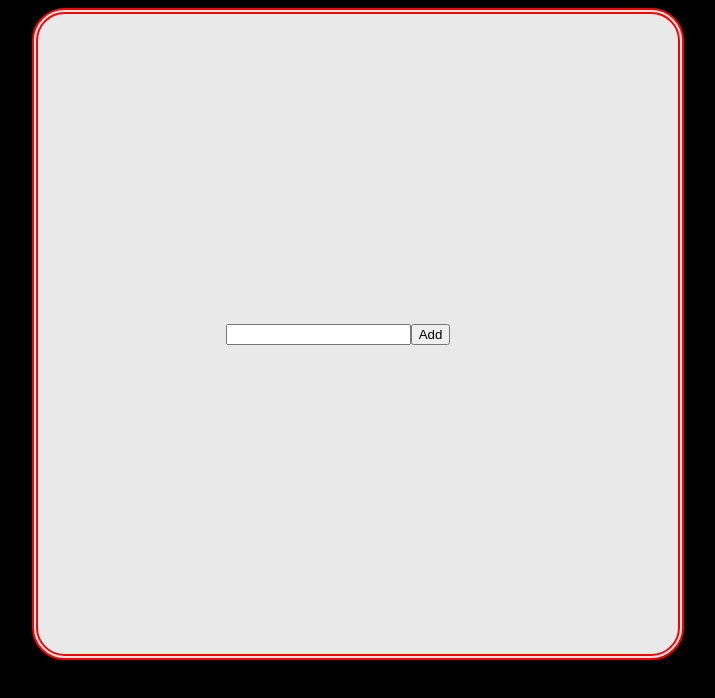
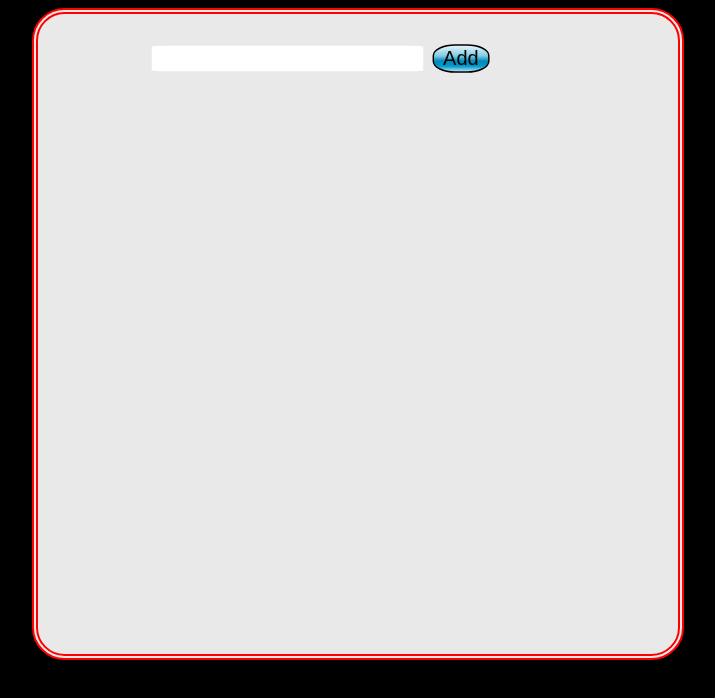
Before and after one commit to Kenan-Alnaser/To-do-list, a website: page src/index.html in a window 1280 px wide. Shown: the whole page, without its empty margins (288-1003 px from the left). Drawn offline with nearby package versions, Linux system fonts and the light colour scheme; files that its build step writes are made by us from their sources.

Commit message:
borders and positions

```diff
--- a/src/scss/main.scss
+++ b/src/scss/main.scss
@@ -15,3 +15,30 @@ body {
   left: 25%;
   background-color: rgb(233, 233, 233);
 }
+
+button {
+  background: linear-gradient(
+    #e5f4f9,
+    #b2e0ef,
+    #7fcce5,
+    #0089b7,
+    #0099cc,
+    #b2e0ef
+  );
+  border: black solid 1px;
+  border-radius: 40%;
+  transform: scale(1.5);
+  margin: 2rem;
+  font-family: Arial;
+  position: relative;
+  top: -43%;
+}
+
+input {
+  border: none;
+  border-radius: 5%;
+  transform: scale(1.5);
+  margin: 2rem;
+  position: relative;
+  top: -43%;
+}
```
